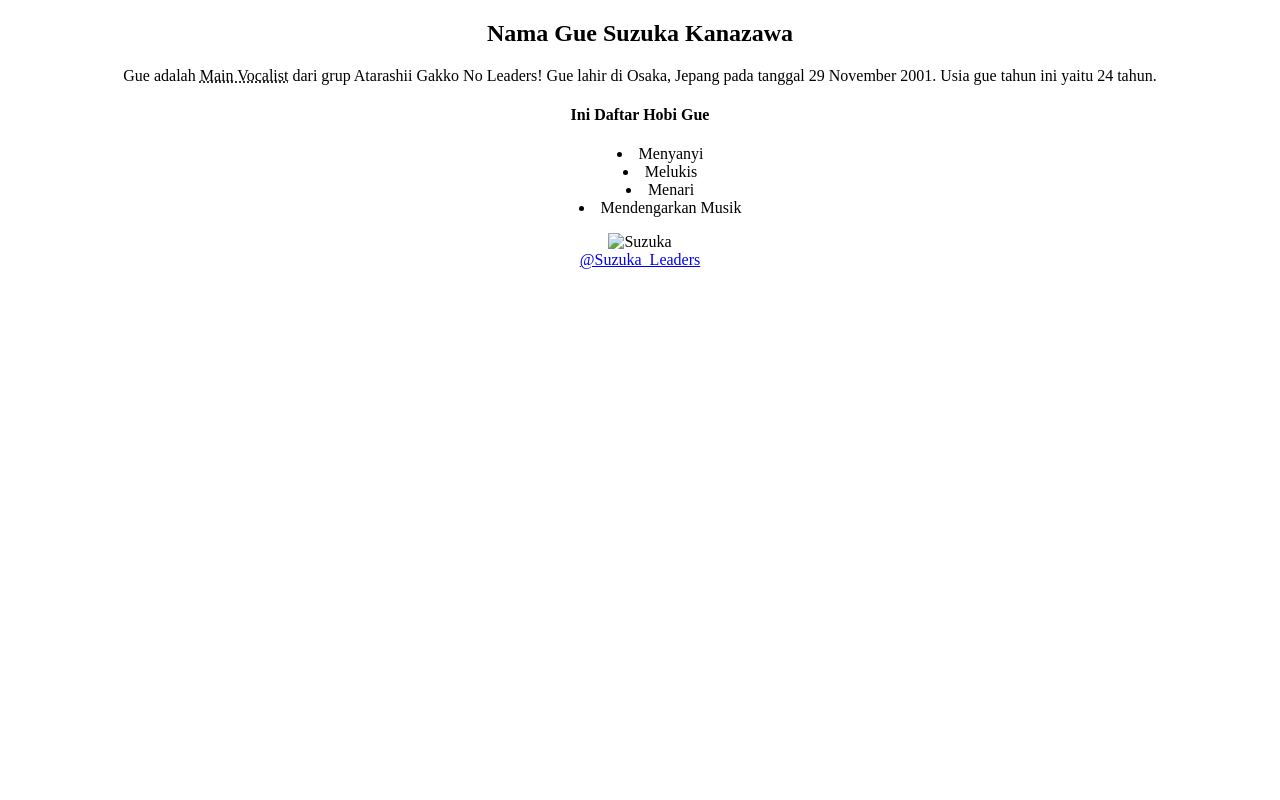
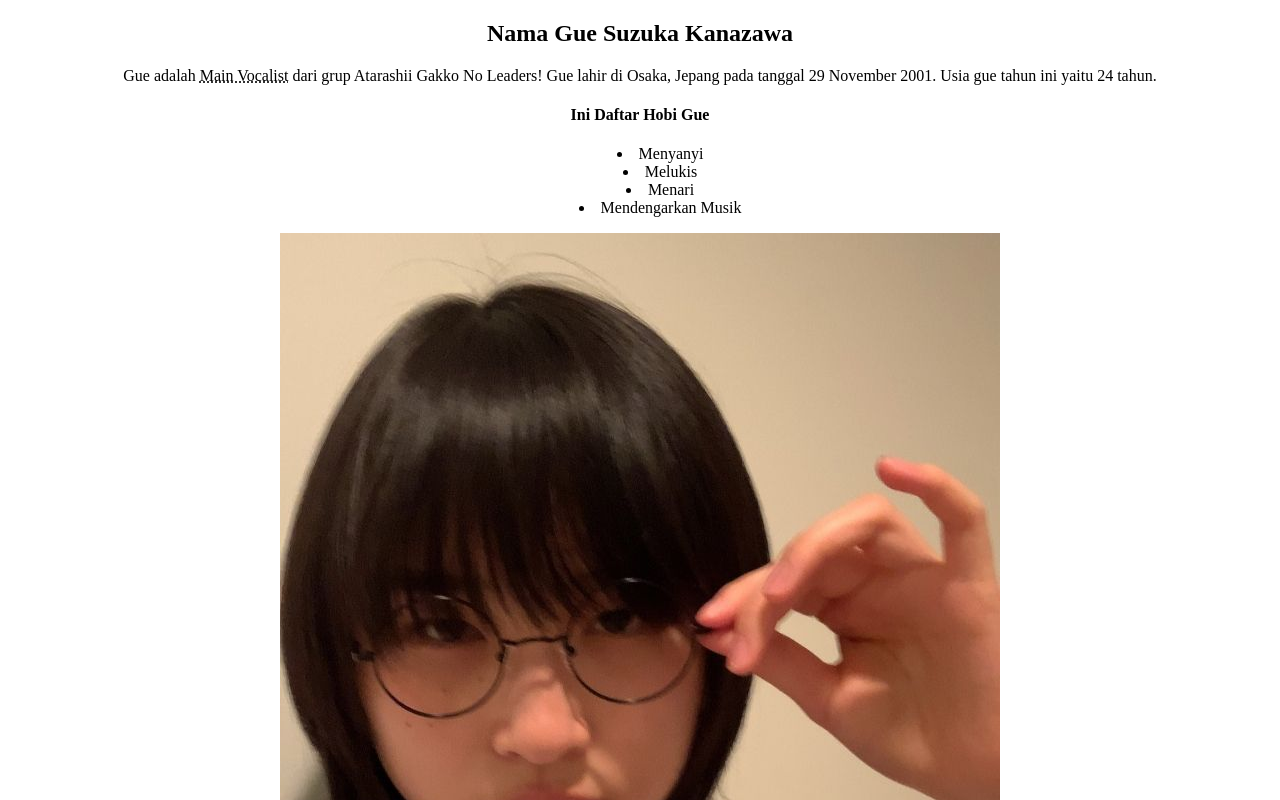
Before and after one commit to MokuMokuuu/Profil-Suzuka, a plain HTML site: page index.html in a window 1280 px wide. Shown: the top 800 px of the page. Drawn offline with Linux system fonts and the light colour scheme.

Commit message:
Add files via upload

```diff
--- a/index.html
+++ b/index.html
@@ -16,7 +16,7 @@
         <li>Mendengarkan Musik</li>
     </ul>
     <center>
-    <img src="" alt="Suzuka"> <br>
+    <img src="Suzuka.jpg" alt="Suzuka"> <br>
 </center>
 <center>
     <a href=" https://www.instagram.com/suzuka_leaders/">@Suzuka_Leaders</a>
```
